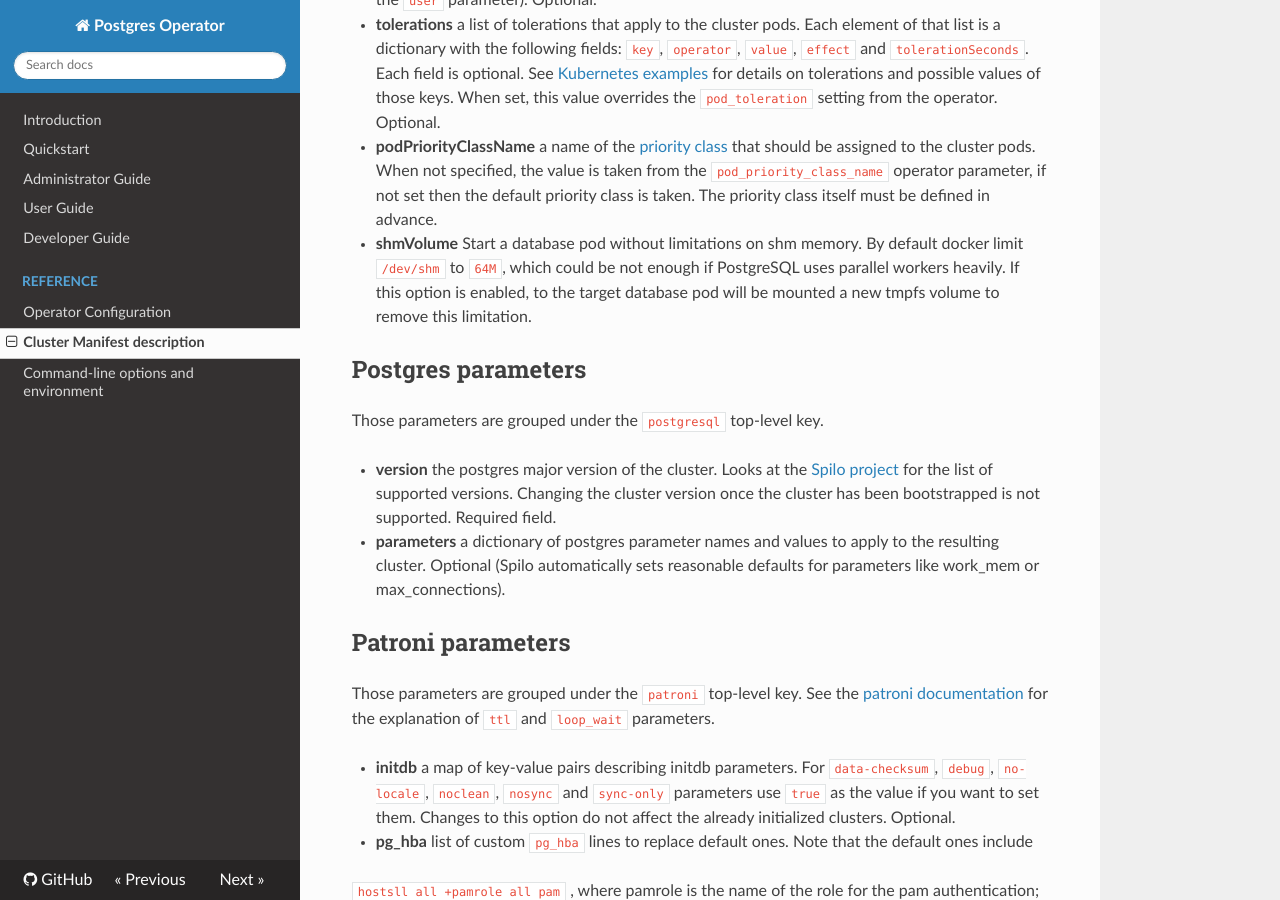
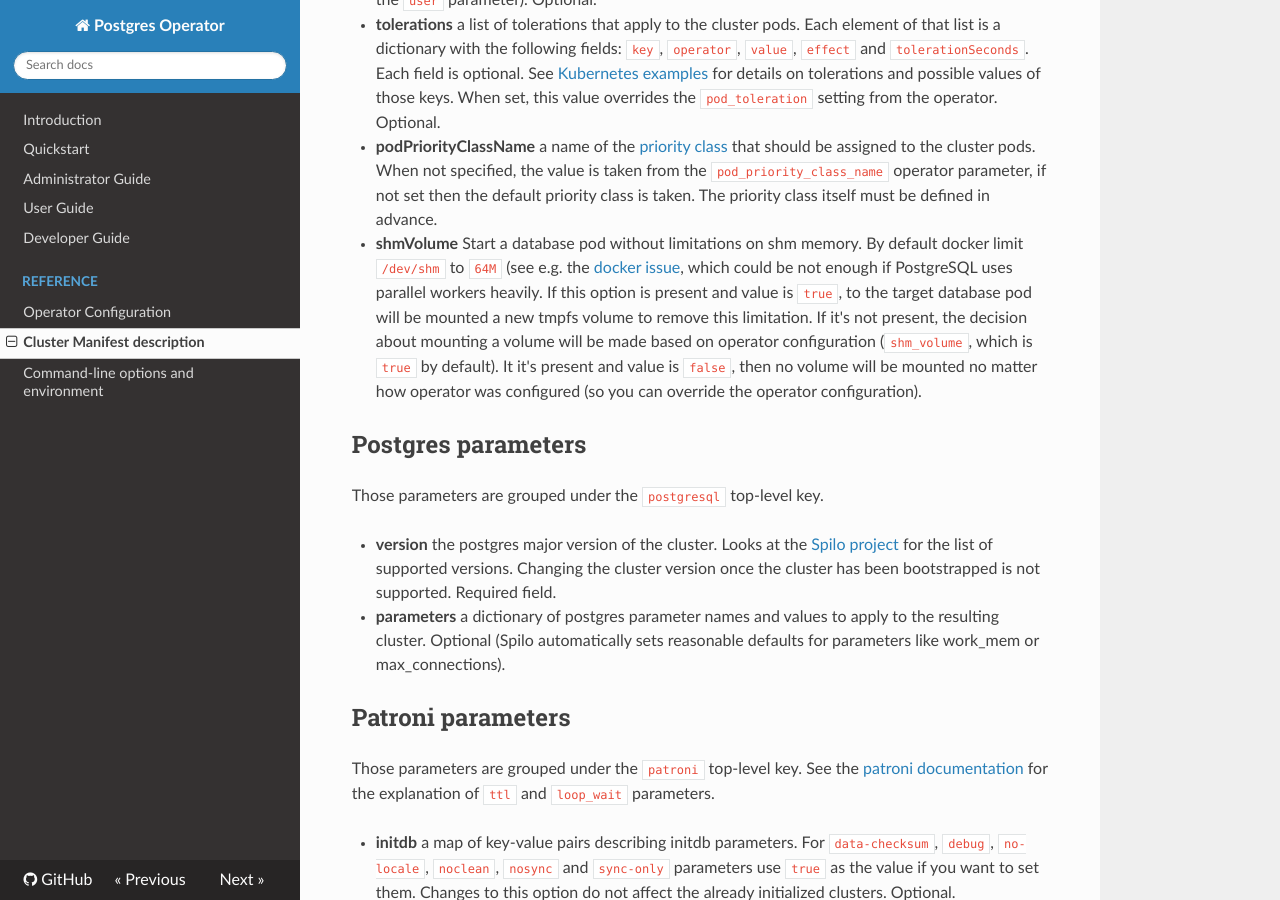
Before and after one commit to zalando/postgres-operator, an MkDocs documentation site: the page built from docs/reference/cluster_manifest.md, in a window 1280 px wide and 900 px high, scrolled down 1417 px. Built offline with MkDocs 1.6.1, drawn with Linux system fonts in a browser that asks for light colours; nearby versions of some CDN libraries; old or Windows-style settings are respelled for this version of MkDocs.

Commit message:
Add documentation
About operator config and adjust wording in manifest docs

```diff
--- a/docs/reference/cluster_manifest.md
+++ b/docs/reference/cluster_manifest.md
@@ -99,9 +99,15 @@ Those are parameters grouped directly under  the `spec` key in the manifest.
 
 * **shmVolume**
   Start a database pod without limitations on shm memory. By default docker
-  limit `/dev/shm` to `64M`, which could be not enough if PostgreSQL uses
-  parallel workers heavily. If this option is enabled, to the target database
-  pod will be mounted a new tmpfs volume to remove this limitation.
+  limit `/dev/shm` to `64M` (see e.g. the [docker
+  issue](https://github.com/docker-library/postgres/issues/416), which could be
+  not enough if PostgreSQL uses parallel workers heavily. If this option is
+  present and value is `true`, to the target database pod will be mounted a new
+  tmpfs volume to remove this limitation. If it's not present, the decision
+  about mounting a volume will be made based on operator configuration
+  (`shm_volume`, which is `true` by default). It it's present and value is
+  `false`, then no volume will be mounted no matter how operator was configured
+  (so you can override the operator configuration).
 
 ## Postgres parameters
 
```
Also changed, not shown: docs/reference/operator_parameters.md (+8 -0 lines).
